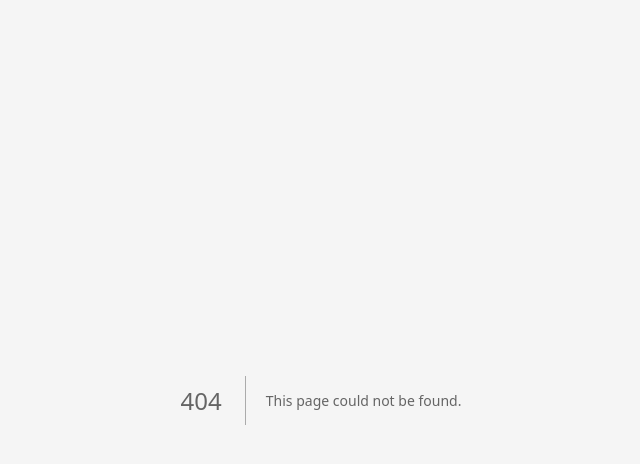
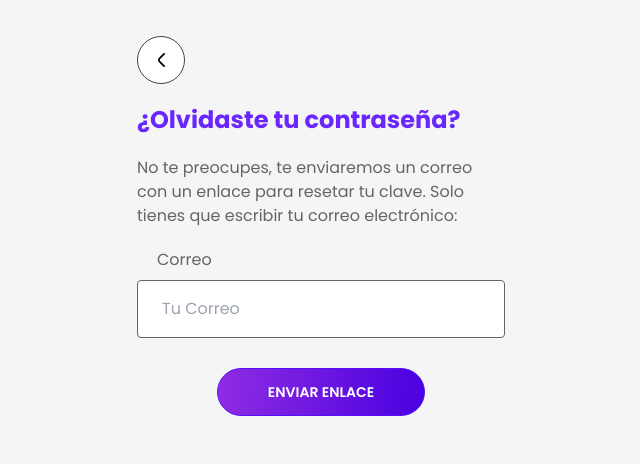
Before and after one commit to AndresBappy/Sigma, a Next.js app: page /forgot in a window 1280 px wide. Before the commit this address had no page. Shown: the top 464 px of the page, without its empty margins (319-959 px from the left). Built offline with nearby package versions, Linux system fonts and the light colour scheme.

Commit message:
Create forgot password page

```diff
--- /dev/null
+++ b/pages/forgot.tsx
@@ -0,0 +1,66 @@
+import Link from 'next/link';
+import { useRouter } from 'next/router';
+import React from 'react';
+import { SubmitHandler, useForm } from 'react-hook-form';
+
+import BackIcon from 'public/images/icons/back.svg';
+
+type Props = {};
+
+interface ForgotForm {
+  email: string;
+}
+
+const Forgot: React.FC<Props> = (props: Props) => {
+  const {
+    control,
+    register,
+    handleSubmit,
+    watch,
+    formState: { errors },
+  } = useForm<ForgotForm>();
+  const router = useRouter();
+
+  const onSubmit: SubmitHandler<ForgotForm> = async (data: ForgotForm) => {
+    console.log(data);
+    router.push('/login');
+  };
+
+  console.log(errors);
+
+  return (
+    <div className="h-full px-2 pt-9">
+      <div className=" pb-5">
+        <Link href="/login" className="btn btn-circle bg-white">
+          <BackIcon />
+        </Link>
+      </div>
+      <h1 className="card-title text-2xl font-logo font-bold text-custom-purple pb-5">¿Olvidaste tu contraseña?</h1>
+      <p className="pb-5">
+        No te preocupes, te enviaremos un correo con un enlace para resetar tu clave. Solo tienes que escribir tu correo
+        electrónico:
+      </p>
+      <form onSubmit={handleSubmit(onSubmit)}>
+        <label className="block pb-5">
+          <div className="flex justify-between">
+            <span className="block px-5 pb-2">Correo</span>
+            {errors.email && <span className="text-right text-orange-text">{errors.email.message}</span>}
+          </div>
+          <input
+            type="email"
+            placeholder="Tu Correo"
+            className="border-solid border-gray-text border py-4 px-6 w-full rounded text-gray-text bg-white"
+            {...register('email', { required: 'Correo requerido' })}
+          />
+        </label>
+        <div className="text-center pt-2.5 pb-8">
+          <button type="submit" className="btn btn-primary">
+            enviar enlace
+          </button>
+        </div>
+      </form>
+    </div>
+  );
+};
+
+export default Forgot;
--- a/pages/login.tsx
+++ b/pages/login.tsx
@@ -1,3 +1,4 @@
+import Link from 'next/link';
 import { useRouter } from 'next/router';
 import React from 'react';
 import { Controller, SubmitHandler, useForm } from 'react-hook-form';
@@ -60,11 +61,21 @@ const Login: React.FC<Props> = (props: Props) => {
                 )}
               />
             </label>
-
-            <div className="card-actions justify-center">
+            <div className="flex justify-end mb-5">
+              <Link href={'/forgot'}>¿Olvidaste tu contraseña?</Link>
+            </div>
+            <div className="card-actions justify-center mb-5">
               <button className="btn btn-primary">Empieza ahora</button>
             </div>
           </form>
+          <div>
+            <p>
+              ¿Aún no tienes una cuenta?{' '}
+              <Link href="/register" className="font-bold text-purple-text">
+                Registrate
+              </Link>
+            </p>
+          </div>
         </div>
       </div>
     </div>
```
